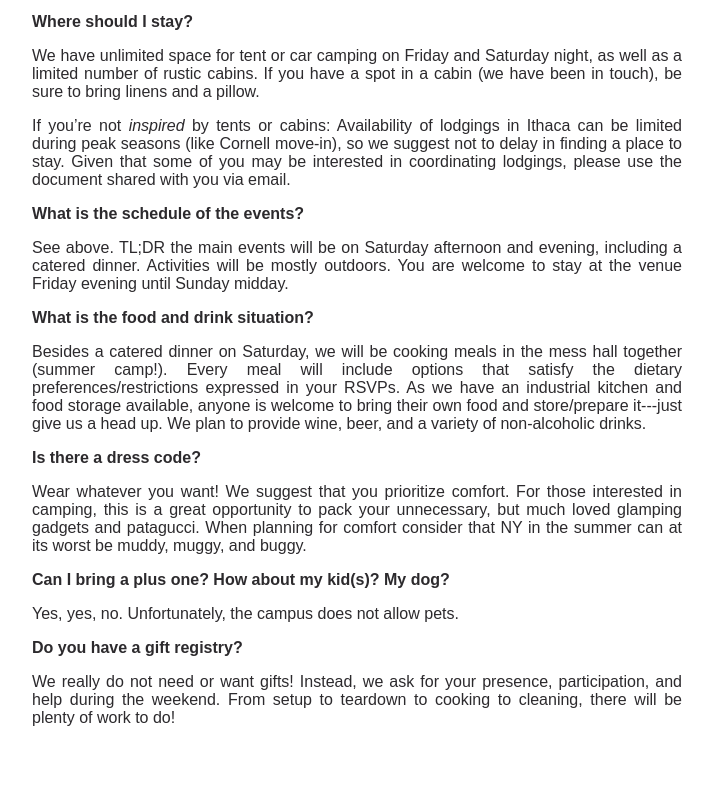
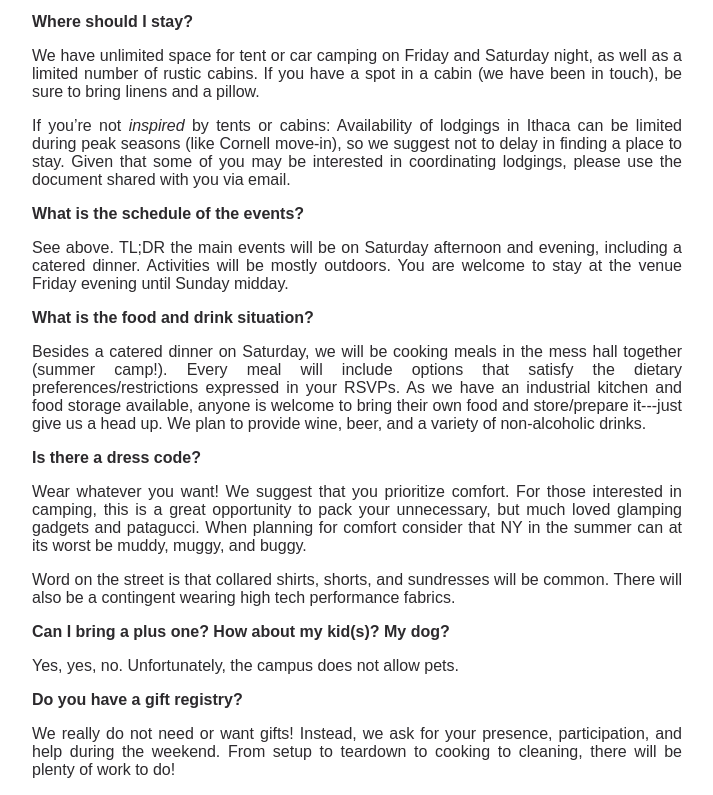
Before and after one commit to FrauBluher/family-reunion-2022, a plain HTML site: page index.html in a window 1280 px wide. Shown: the part 1831-2626 px from the top of the page, without its empty margins (283-996 px from the left). Before the commit the page ends 2574 px from the top, so only its background shows below. Drawn offline with Linux system fonts and the light colour scheme.

Commit message:
sentence on dress code

```diff
--- a/index.html
+++ b/index.html
@@ -79,6 +79,7 @@
 
     <p id="Q">Is there a dress code?</p>
     <p>Wear whatever you want! We suggest that you prioritize comfort. For those interested in camping, this is a great opportunity to pack your unnecessary, but much loved glamping gadgets and patagucci. When planning for comfort consider that NY in the summer can at its worst be muddy, muggy, and buggy.</p>
+    <p>Word on the street is that collared shirts, shorts, and sundresses will be common. There will also be a contingent wearing high tech performance fabrics.</p>
 
     <!-- <p id="Q">How should I let you know if I am able to attend?</p>
     <p>We will send out an RVSP form in mid to late spring.</p> -->
```
